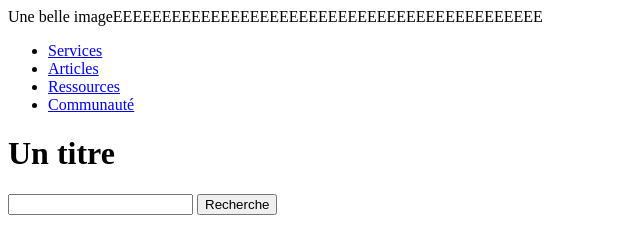
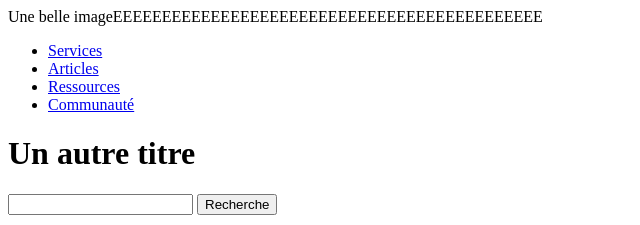
Before and after one commit to Cochenille/testAccessibilite, a plain HTML site: page index.html in a window 1280 px wide. Shown: the top 225 px of the page, without its empty margins (0-640 px from the left). Drawn offline with Linux system fonts and the light colour scheme.

Commit message:
changement titre

```diff
--- a/index.html
+++ b/index.html
@@ -15,7 +15,7 @@
       <li><a href="/community/">Communauté</a></li>
     </ul>
   </nav>
-  <h1>Un titre</h1>
+  <h1>Un autre titre</h1>
   <nav>
     <form>
       <input type="text" name="search"/>
```
